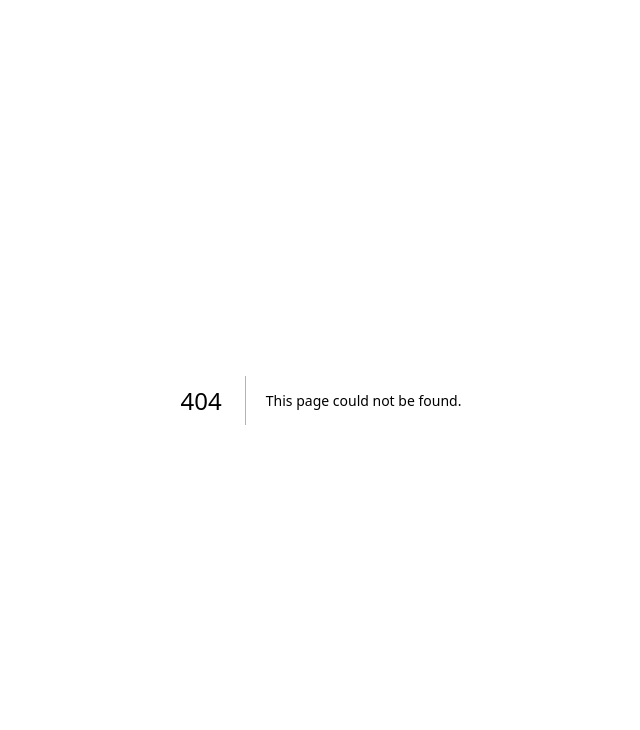
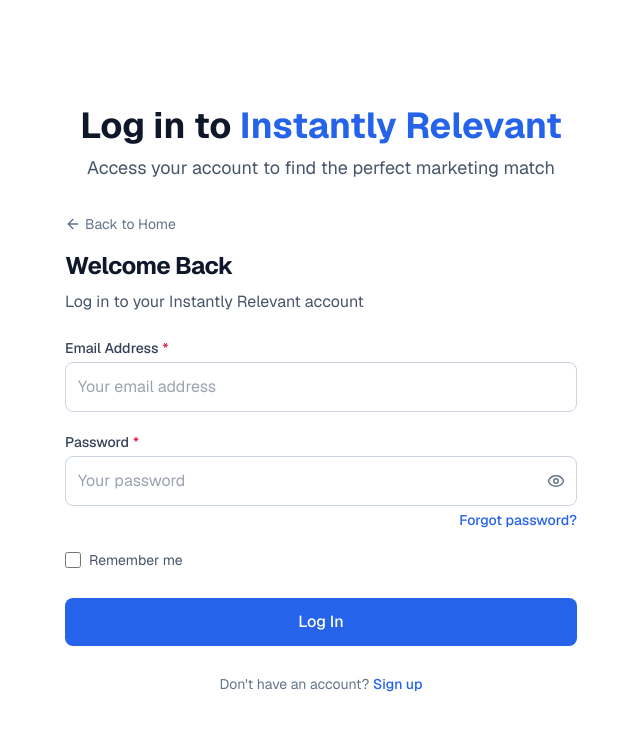
Before and after one commit to Daniel-Schutz/agent-outreach, a Next.js app: page /login in a window 1280 px wide. Before the commit this address had no page. Shown: the top 730 px of the page, without its empty margins (319-959 px from the left). Built offline with nearby package versions, Linux system fonts and the light colour scheme.

Commit message:
create login page

```diff
--- /dev/null
+++ b/src/app/login/page.jsx
@@ -0,0 +1,32 @@
+'use client';
+
+import { motion } from 'framer-motion';
+import LoginForm from '@/components/auth/LoginForm';
+
+export default function LoginPage() {
+  return (
+    <div className="min-h-screen flex flex-center dark:bg-neutral-900">
+      <div className="w-full max-w-4xl mx-auto px-4 sm:px-6 lg:px-8 py-12">
+        <motion.div
+          initial={{ opacity: 0, y: 20 }}
+          animate={{ opacity: 1, y: 0 }}
+          transition={{ duration: 0.5 }}
+          className="flex flex-col items-center"
+        >
+          <div className="mb-8 text-center">
+            <h1 className="text-3xl md:text-4xl font-bold text-neutral-900 dark:text-white mb-2">
+              Log in to <span className="text-primary">Instantly Relevant</span>
+            </h1>
+            <p className="text-lg text-neutral-600 dark:text-neutral-300">
+              Access your account to find the perfect marketing match
+            </p>
+          </div>
+
+          <div className="w-full max-w-lg">
+            <LoginForm />
+          </div>
+        </motion.div>
+      </div>
+    </div>
+  );
+}
```
